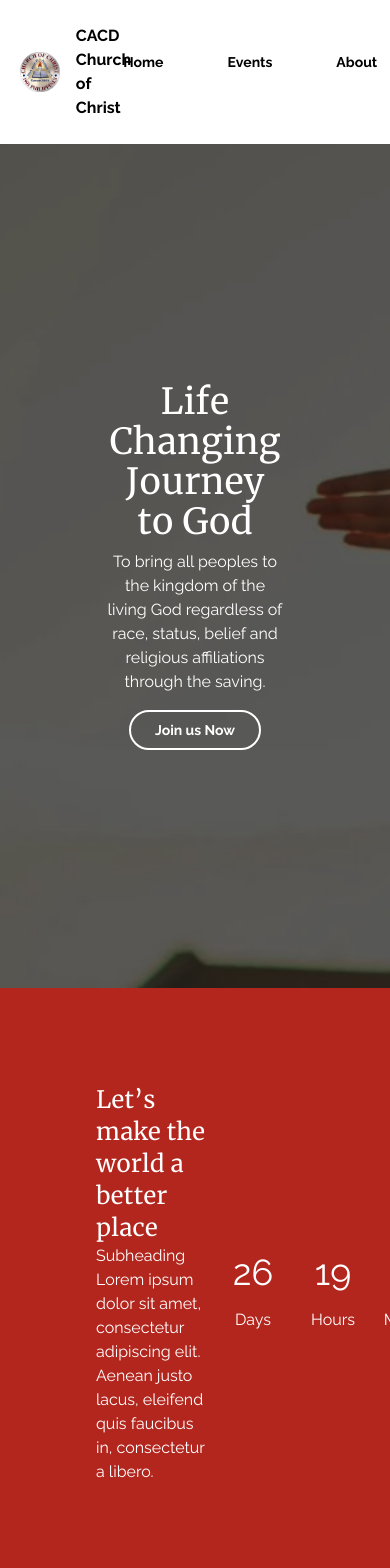
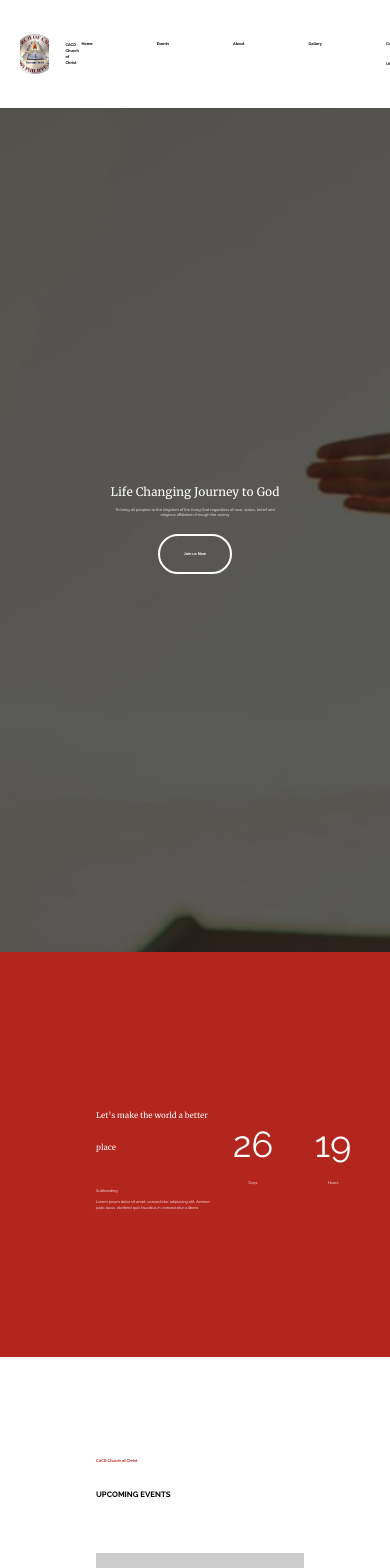
Before and after one commit to KimberlyPangilinan/cacd-application, a React (Vite) app: page / in a window 390 px wide. Shown: the top 1568 px of the page. Built offline with nearby package versions, Linux system fonts and the light colour scheme; sample sign-in values are in the browser's storage.

Commit message:
feat: responsive font-sizes

```diff
--- a/src/assets/css/index.css
+++ b/src/assets/css/index.css
@@ -68,14 +68,34 @@ body {
 }
 
 h1 {
-  font-size: 3.2em;
+  font-size: 3vw !important;
   line-height: 1.1;
   font-family: Merriweather;
 }
-h3 {
+h2,h3 {
   font-family: Merriweather;
+  font-size: 2vw !important;
 }
 
+h2 span:nth-last-child(1){
+  font-size: 2vw !important;
+}
+
+p, span, li, button {
+  font-size: 1vw !important;
+}
+/* button {
+  border-radius: 8px;
+  border: 1px solid transparent;
+  padding: 0.6em 1.2em;
+  font-size: 1em;
+  font-weight: 500;
+  font-family: inherit;
+  color: var(--cacd-white);
+  background-color: var(--cacd-red);
+  cursor: pointer;
+  transition: border-color 0.25s;
+} */
 button:hover {
   border-color: var(--cacd-red);
 }
--- a/src/components/common/Buttons.tsx
+++ b/src/components/common/Buttons.tsx
@@ -44,11 +44,11 @@ const BaseButton = ({
 
 // Specific button components using BaseButton
 export const PrimaryStateButton = (props: ButtonProps) => (
-  <BaseButton {...props} className="w-[180px] bg-cacdRed rounded-full px-8 py-2 text-sm text-white font-bold" />
+  <BaseButton {...props} className="w-[180px]  bg-cacdRed rounded-full px-8 py-2 text-sm text-white font-bold" />
 );
 
 export const PrimaryButton = (props: ButtonProps) => (
-  <BaseButton {...props} className="w-[180px] bg-cacdRed rounded-full px-8 py-2 text-sm text-white font-bold" />
+  <BaseButton {...props} className="w-[180px]  bg-cacdRed rounded-full px-8 py-2 text-sm text-white font-bold" />
 );
 
 export const SecondaryButtonOutline = (props: ButtonProps) => (
@@ -60,5 +60,5 @@ export const SecondaryButton = ({ title = "Join us now" }: Partial<ButtonProps>)
 );
 
 export const PrimaryOutline = ({ title = "Join us now" }: Partial<ButtonProps>) => (
-    <BaseButton title={title}  className="border-2 border-cacdRed rounded-full px-8 py-2 text-sm text-cacdRed font-bold" />
+    <BaseButton title={title}  className="border-2   border-cacdRed rounded-full px-8 py-2 text-sm text-cacdRed font-bold" />
   );
--- a/src/components/common/Headers.tsx
+++ b/src/components/common/Headers.tsx
@@ -3,7 +3,7 @@ import LOGO from "/images/cacd_logo.jpg"
 import { PrimaryOutline } from "./Buttons"
 export const Header = () => {
   return (
-    <header className="w-[100vw] py-6 px-5 flex justify-between items-center">
+    <header className="w-[100vw] py-6 px-5 flex justify-between items-center min-h-[10vh]">
         <div id="company-logo" className="flex items-center gap-4">
             <img className="w-10 h-10 object-cover" src={LOGO} alt="CACD logo"/>
             <span className="font-bold">CACD Church of Christ</span>
--- a/src/components/events/EventTimer.tsx
+++ b/src/components/events/EventTimer.tsx
@@ -30,19 +30,19 @@ const EventTimer = () => {
     <div className="flex-1 flex justify-center">
     <div className="text-white flex text-center">
       <div className="flex flex-col">
-        <span className="text-4xl p-4 w-20">{timeLeft.days}</span>
+        <span className="!text-4xl p-4 w-20">{timeLeft.days}</span>
         <span>Days</span>
       </div>
       <div className="flex flex-col">
-        <span className="text-4xl p-4 w-20">{timeLeft.hours}</span>
+        <span className="!text-4xl p-4 w-20">{timeLeft.hours}</span>
         <span>Hours</span>
       </div>
       <div className="flex flex-col">
-        <span className="text-4xl p-4 w-20">{timeLeft.minutes}</span>
+        <span className="!text-4xl p-4 w-20">{timeLeft.minutes}</span>
         <span>Minutes</span>
       </div>
       <div className="flex flex-col">
-        <span className="text-4xl p-4 w-20">{timeLeft.seconds}</span>
+        <span className="!text-4xl p-4 w-20">{timeLeft.seconds}</span>
         <span>Seconds</span>
       </div>
     </div>
--- a/src/pages/user/HomePage.tsx
+++ b/src/pages/user/HomePage.tsx
@@ -82,7 +82,7 @@ export const HomePage = () => {
       <section className="bg-hero-image bg-cover w-[100vw] h-[100vh]">
         <div>
           <div className="flex flex-col gap-2 w-[45vw] text-white text-center">
-            <h1 className="text-4xl">Life Changing Journey to God</h1>
+            <h1 className=" text-[3vw]">Life Changing Journey to God</h1>
             <p>
               To bring all peoples to the kingdom of the living God regardless
               of race, status, belief and religious affiliations through the
@@ -103,7 +103,7 @@ export const HomePage = () => {
       <section className="min-h-[48vh] bg-cacdRed flex justify-between">
         <div className="w-[30vw] text-white">
           <DivMotion>
-            <h3 className="text-2xl text-white">
+            <h3 className="text-2xl mb-3 text-white">
               Let’s make the world a better place
             </h3>
           </DivMotion>
@@ -126,7 +126,7 @@ export const HomePage = () => {
       <section className="flex flex-col min-h-[100vh]">
         <div className="w-full justify-between flex mb-10">
           <h2 className="flex flex-col">
-            <span className="text-cacdRed font-bold text-xs">
+            <span className="text-cacdRed font-bold text-xs mb-2">
               CACD Church of Christ
             </span>
             <span className="uppercase font-bold text-3xl">
@@ -154,7 +154,7 @@ export const HomePage = () => {
       {/* ------------------------------ About Section ----------------------------- */}
       <section className="flex bg-cacdRed p-0">
         <div className="w-[60vw] justify-center items-center text-white flex flex-col p-8 gap-4">
-          <h2 className="text-xl font-sans ">About the Church</h2>
+          <h2 className="text-3xl font-sans ">About the Church</h2>
           <p className="w-[80%]">
             Lorem ipsum dolor sit amet, consectetur adipiscing elit. Vivamus eu
             nulla sed nisl gravida efficitur id ut turpis. Praesent lorem ante,
@@ -173,7 +173,7 @@ export const HomePage = () => {
       <section className="flex flex-col min-h-[100vh]">
         <div className="w-full justify-between flex mb-10">
           <h2 className="flex flex-col">
-            <span className="text-cacdRed font-bold text-xs">
+            <span className="text-cacdRed font-bold text-xs mb-2">
               CACD Church of Christ
             </span>
             <span className="uppercase font-bold text-3xl">
@@ -204,7 +204,7 @@ export const HomePage = () => {
         </div>
       </section>
       <section className="flex justify-center items-center min-h-[60vh] bg-divider-image bg-black bg-cover text-white">
-        <div className="text-center flex flex-col gap-2 justify-center items-center">
+        <div className="text-center flex flex-col gap-4 justify-center items-center">
           <h1 className="text-4xl font-bold">
             Let's make the world, a better place
           </h1>
@@ -217,7 +217,7 @@ export const HomePage = () => {
       <section className="flex flex-col min-h-[100vh]">
         <div className="w-full justify-between flex mb-10">
           <h2 className="flex flex-col">
-            <span className="text-cacdRed font-bold text-xs">
+            <span className="text-cacdRed font-bold text-xs mb-2">
               CACD Church of Christ
             </span>
             <span className="uppercase font-bold text-3xl">Gallery</span>
```
